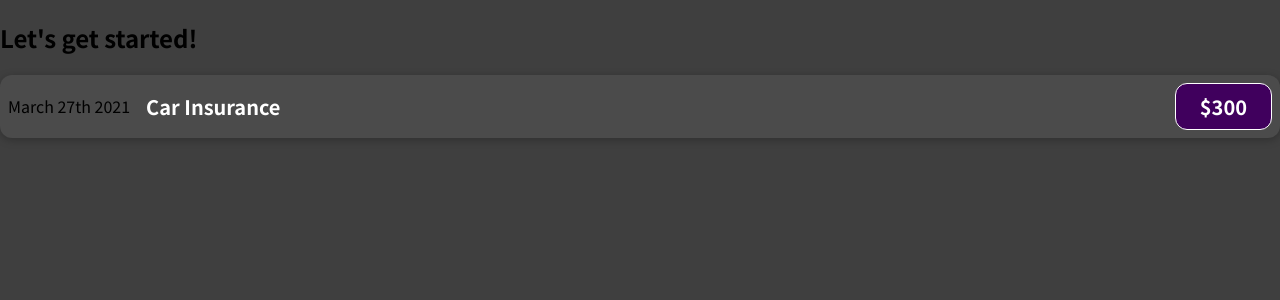
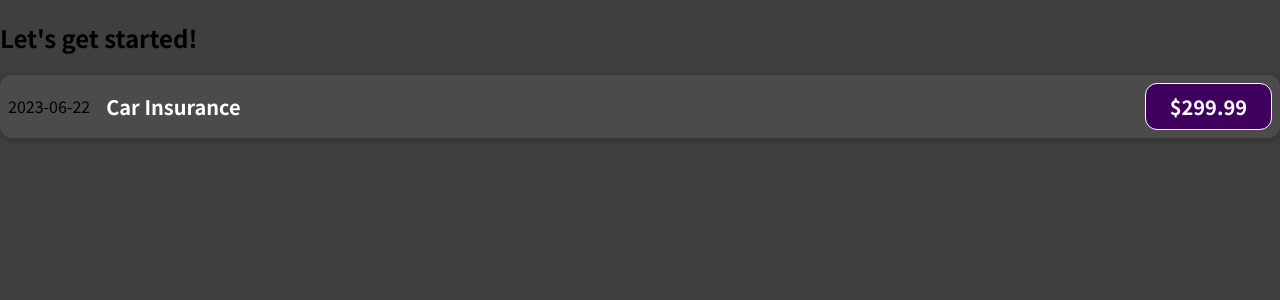
Before and after one commit to Jeonghyeonuk/prac-react, a React (Create React App) app in the folder 01-starting-setup/: page / in a window 1280 px wide. Shown: the top 300 px of the page. Built offline with nearby package versions, Linux system fonts and the light colour scheme.

Commit message:
JSX에서 동적으로 데이터 출력하기

```diff
--- a/01-starting-setup/src/components/ExpenseItem.js
+++ b/01-starting-setup/src/components/ExpenseItem.js
@@ -2,13 +2,19 @@ import React from "react";
 import "./ExpenseItem.css"; // CSS 파일을 import 하는방법
 
 function ExpenseItem() {
+  const date = new Date(2023, 5, 22);
+  const title = "Car Insurance";
+  const price = 299.99;
+
   return (
-    // class대신 className을 사용해야한다. Class는 자바스크립트 예약어이기대문에
+    // class대신 className을 사용해야한다. Class는 자바스크립트 예약어이기 때문에
     <div className="expense-item">
-      <div>March 27th 2021</div>
+      <div>{date.toISOString().slice(0, 10)}</div>
+      {/* {} 를 이용해서 자바스크립트 코드를 작성 할 수 있다.
+       Date는 객체기때문에 문자열로 변환이 필요하다. */}
       <div className="expense-item__description">
-        <h2>Car Insurance</h2>
-        <div className="expense-item__price">$300</div>
+        <h2>{title}</h2>
+        <div className="expense-item__price">${price}</div>
       </div>
     </div>
   );
```
